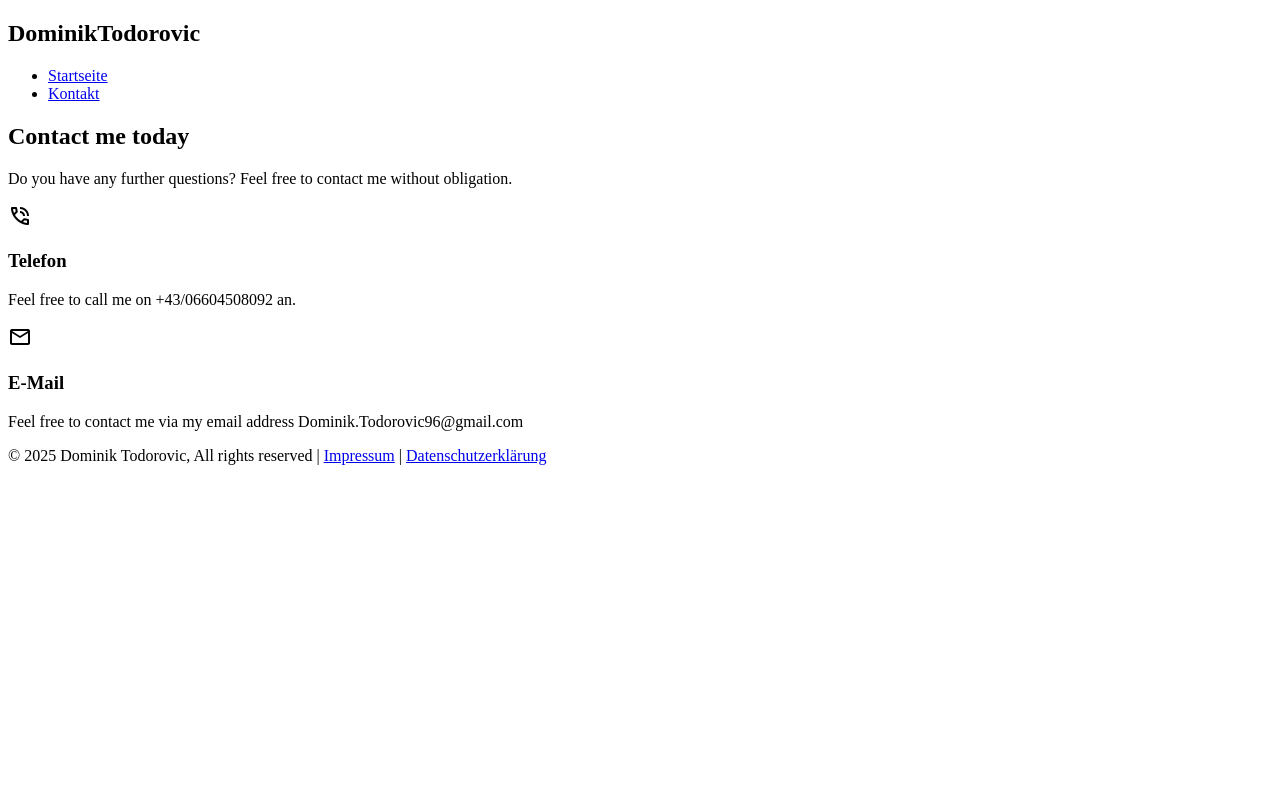
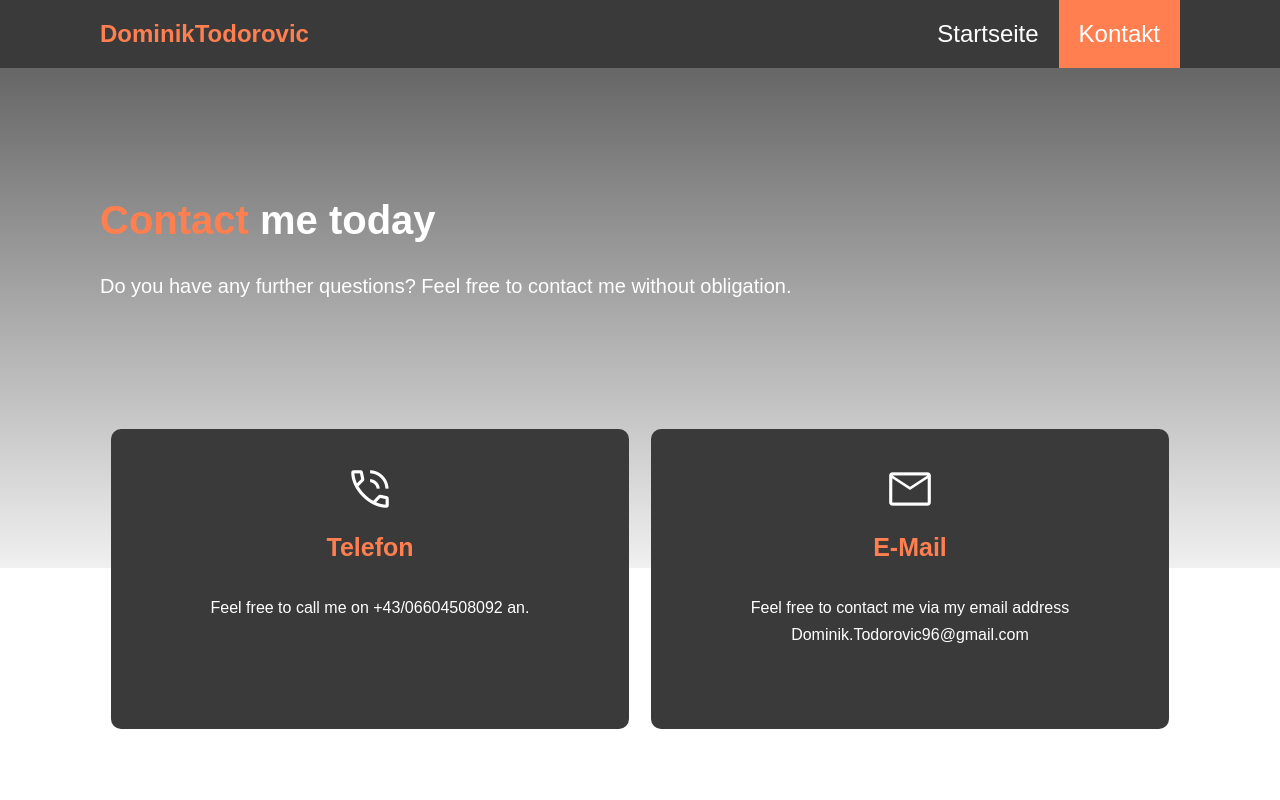
Before and after one commit to TodorovicV50/Portfolio, a plain HTML site: page contact.html in a window 1280 px wide. Shown: the top 800 px of the page. Drawn offline with nearby package versions, Linux system fonts and the light colour scheme; the site is published under a folder, as on GitHub Pages, so addresses that start at the root find nothing.

Commit message:
Fix stylesheet link and update footer links

```diff
--- a/contact.html
+++ b/contact.html
@@ -8,7 +8,7 @@
     <meta name="keywords" content="Dominik Todorovic Kontakt">
     <title>Dominik Todorovic Kontakt</title>
     <link rel="stylesheet" href="https://fonts.googleapis.com/css2?family=Material+Symbols+Outlined:opsz,wght,FILL,GRAD@24,400,0,0&icon_names=phone_in_talkc" />
-    <link rel="stylesheet" href="/css/style.css">
+    <link rel="stylesheet" href="css/style.css">
 </head>
 <body>
     <header>
@@ -16,8 +16,8 @@
             <div class="standard-container">
                 <h1>DominikTodorovic</h1>
                 <ul>
-                    <li><a href="/index.html">Startseite</a></li>
-                    <li><a class="active-page" href="/contact.html">Kontakt</a></li>
+                    <li><a href="index.html">Startseite</a></li>
+                    <li><a class="active-page" href="contact.html">Kontakt</a></li>
                 </ul>
             </div>
         </nav>
@@ -47,7 +47,7 @@
     </section>
     <footer id="main-footer">
         <div class="standard-container">
-            <p>&copy; 2025 Dominik Todorovic, All rights reserved | <a href="/impressum.html">Impressum</a> | <a href="/datenschutz.html">Datenschutzerklärung</a></p>
+            <p>&copy; 2025 Dominik Todorovic, All rights reserved | <a href="impressum.html">Impressum</a> | <a href="datenschutz.html">Datenschutzerklärung</a></p>
         </div>
     </footer>
         </div>
```
